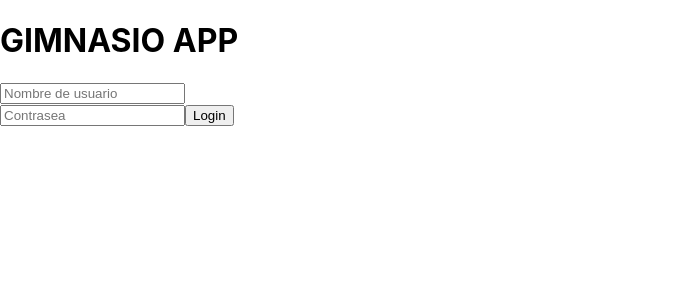
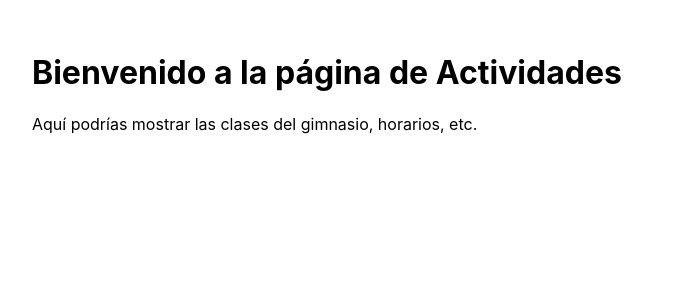
Before and after one commit to UCC-ArqSoft1/proyecto2025-alfei-blason-bruna-gonzalez-alonso, a React (Create React App) app in the folder frontend/: page /activities in a window 1280 px wide. Shown: the top 300 px of the page, without its empty margins (0-684 px from the left). Built offline with nearby package versions, Linux system fonts and the light colour scheme.

Commit message:
front modificaciones

```diff
--- a/frontend/package.json
+++ b/frontend/package.json
@@ -9,6 +9,7 @@
     "@testing-library/user-event": "^13.5.0",
     "react": "^19.1.0",
     "react-dom": "^19.1.0",
+    "react-router-dom": "^7.6.0",
     "react-scripts": "5.0.1",
     "web-vitals": "^2.1.4"
   },
--- /dev/null
+++ b/frontend/src/Activities.js
@@ -0,0 +1,12 @@
+import React from "react";
+
+function Activities() {
+    return (
+        <div style={{ padding: "2rem" }}>
+            <h1>Bienvenido a la página de Actividades</h1>
+            <p>Aquí podrías mostrar las clases del gimnasio, horarios, etc.</p>
+        </div>
+    );
+}
+
+export default Activities;
--- a/frontend/src/App.js
+++ b/frontend/src/App.js
@@ -1,25 +1,18 @@
-import logo from './logo.svg';
+import React from 'react';
+import { BrowserRouter as Router, Routes, Route } from 'react-router-dom';
+import Login from './Login';
+import Activities from './Activities';
 import './App.css';
 
 function App() {
-  return (
-    <div className="App">
-      <header className="App-header">
-        <img src={logo} className="App-logo" alt="logo" />
-        <p>
-          Edit <code>src/App.js</code> and save to reload.
-        </p>
-        <a
-          className="App-link"
-          href="https://reactjs.org"
-          target="_blank"
-          rel="noopener noreferrer"
-        >
-          Learn React
-        </a>
-      </header>
-    </div>
-  );
+    return (
+        <Router>
+            <Routes>
+                <Route path="/" element={<Login />} />
+                <Route path="/activities" element={<Activities />} />
+            </Routes>
+        </Router>
+    );
 }
 
 export default App;
--- a/frontend/src/Login.js
+++ b/frontend/src/Login.js
@@ -1,10 +1,14 @@
 import React, { useState } from "react";
 import './Login.css';
+import { useNavigate } from "react-router-dom";
+
 
 function Login() {
 
     const [usuario, setUsuario] = useState("");
     const [contrasenia, setContrasenia] = useState("");
+    const navigate = useNavigate();
+
 
 
     const changeUsername = async (e) => {
@@ -16,7 +20,11 @@ function Login() {
         setContrasenia(e.target.value);
     }
     const send = async (e) => {
-        console.log("Llamando al backend")
+        const send = async (e) => {
+            e.preventDefault(); // importante para evitar recargar la página
+            console.log("Llamando al backend");
+
+            try {
                 const response = await fetch("http://localhost:8080/users/login", {
                     method: "POST",
                     headers: {
@@ -25,9 +33,19 @@ function Login() {
                     body: JSON.stringify({ usuario, contrasenia }),
                 });
 
+                if (!response.ok) throw new Error("Error en login");
+
                 const data = await response.json();
+                console.log(data);
 
-        console.log(data);
+                // ✅ Redirigir si fue exitoso
+                navigate("/Activities");
+            } catch (error) {
+                console.error("Login fallido", error);
+                alert("Credenciales incorrectas");
+            }
+        };
+
     }
     return (
         <div className="Login">
--- a/frontend/src/index.js
+++ b/frontend/src/index.js
@@ -2,17 +2,13 @@ import React from 'react';
 import ReactDOM from 'react-dom/client';
 import './index.css';
 import App from './App';
-import Login from './Login'
 import reportWebVitals from './reportWebVitals';
 
 const root = ReactDOM.createRoot(document.getElementById('root'));
 root.render(
-  <React.StrictMode>
-    <Login/>
-  </React.StrictMode>
+    <React.StrictMode>
+        <App />
+    </React.StrictMode>
 );
 
-// If you want to start measuring performance in your app, pass a function
-// to log results (for example: reportWebVitals(console.log))
-// or send to an analytics endpoint. Learn more: https://bit.ly/CRA-vitals
 reportWebVitals();
```
Also changed, not shown: frontend/src/Activities.css (added), 1 other file (tests, documents, lock files or other folders). Lines whose indentation alone changed are shown as unchanged.
